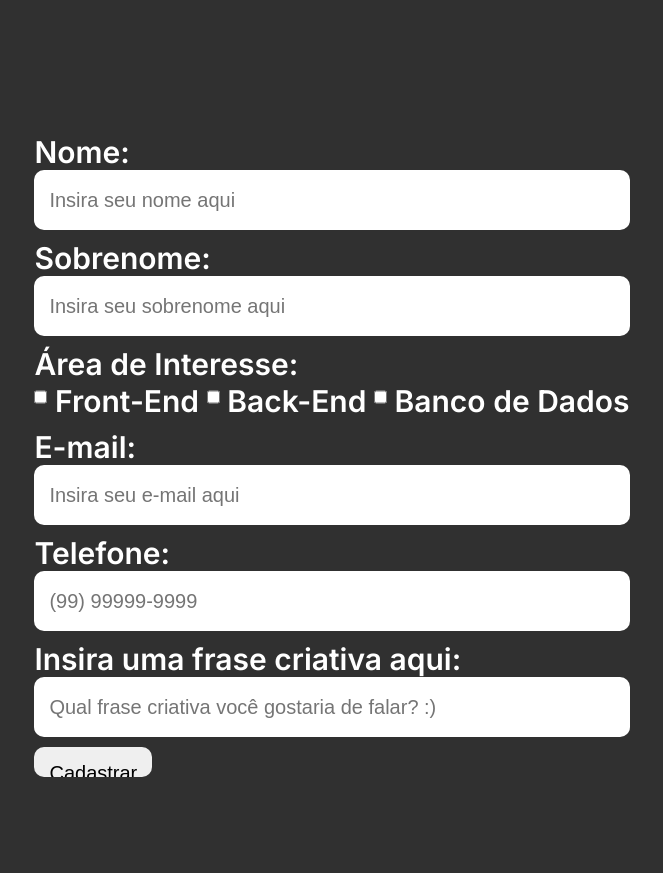
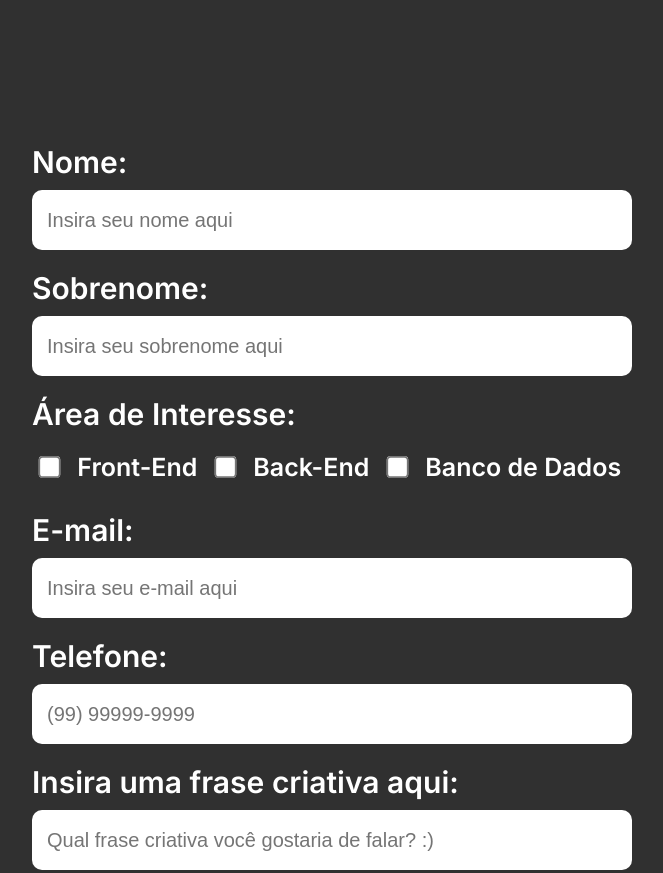
Before and after one commit to PeterParkison/bootcamp-curso, a plain HTML site: page index.html in a window 1280 px wide. Shown: the part 540-1413 px from the top of the page, without its empty margins (308-971 px from the left). Drawn offline with Linux system fonts and the light colour scheme.

Commit message:
Aula 118

```diff
--- a/style.css
+++ b/style.css
@@ -115,6 +115,8 @@ form{
     font-family: var(--fontePadrao);
     font-size: 30px;
     font-weight: 600;
+
+    width: 600px;
 }
 
     .formGroup{
@@ -133,3 +135,42 @@ form{
         font-size: 20px;
         padding: 15px;
     }
+
+    form input::placeholder{
+        color: #39393980 50%;
+    }
+
+    form label{
+        margin: 10px 0px 10px 0px;
+    }
+
+
+#checkboxItens {
+    display: flex;
+    justify-content: space-around;
+    align-items: center;
+}
+
+    #checkboxItens label{
+        font-size: 25px;
+    }
+
+input[type="checkbox"]{
+    transform: scale(1.7);
+}
+
+input[type="submit"]{
+    background-color:#0C70F2E5;
+
+    width: 100%;
+    height: 64px;
+
+    color: white;
+    font-size: 32px;
+    text-align: center;
+
+    margin-top: 80px;
+    box-shadow: 0px 6px 4px #0C70F240;
+
+    cursor: pointer;
+}
```
